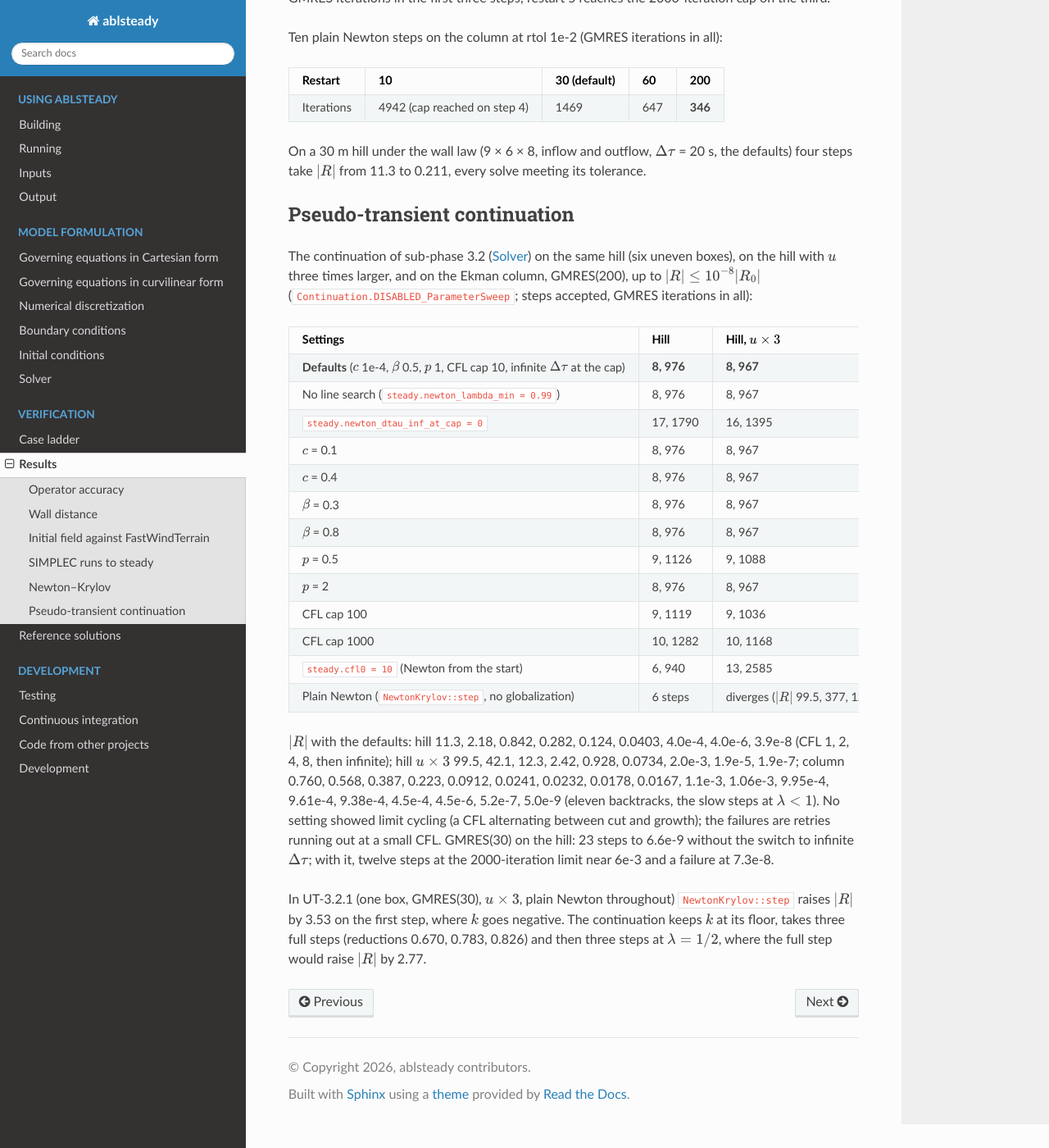
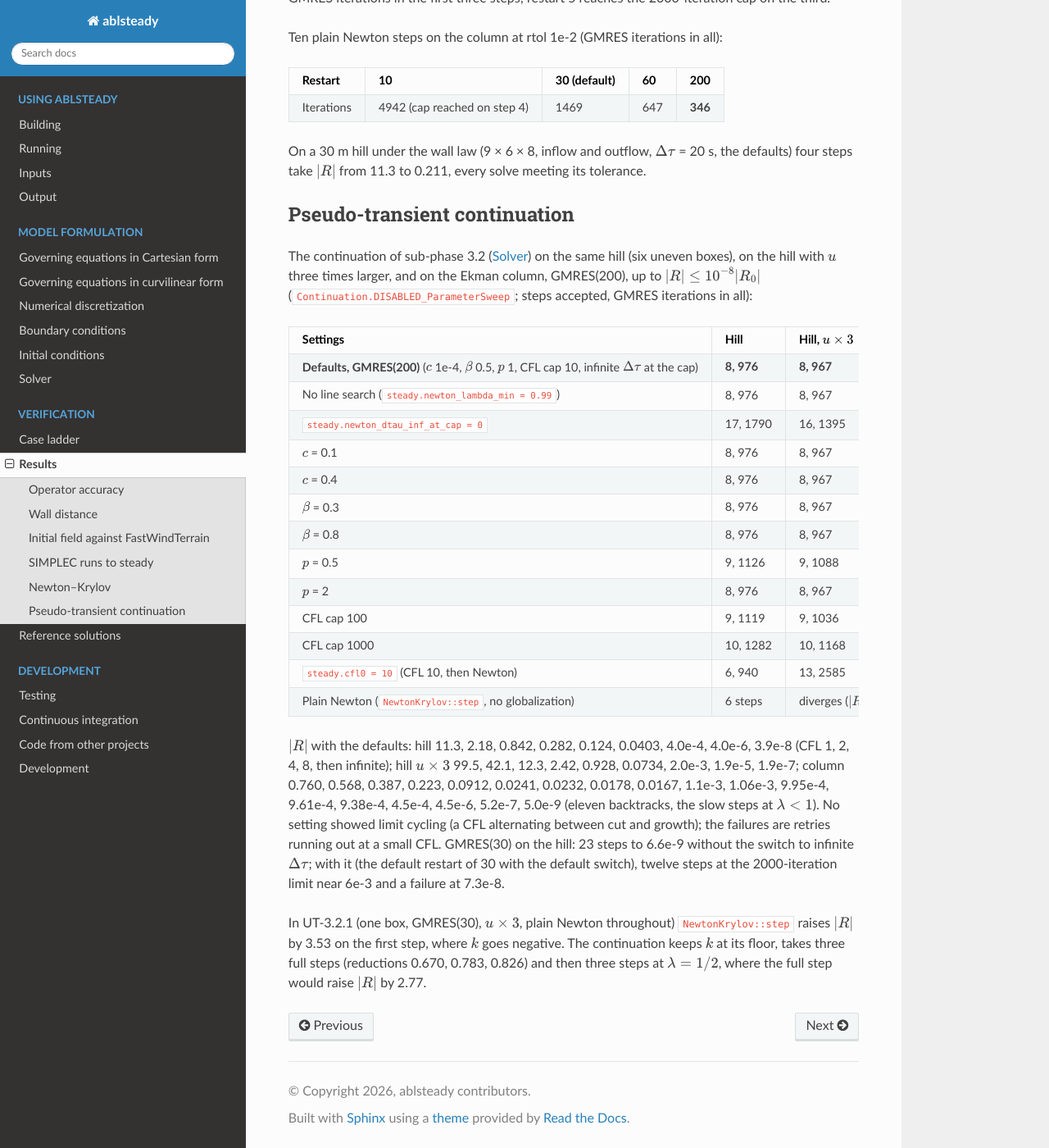
Before and after one commit to erf-model/gust-abl, a Sphinx documentation site: the page built from docs/results.rst, in a window 1280 px wide and 1400 px high, scrolled down 3791 px. Shown: the whole window at 82% size. Built offline with Sphinx 7.4.7 and the Read the Docs theme 3.1.0, drawn with Linux system fonts in a browser that asks for light colours.

Commit message:
Resolve Ann/Aaron/Pressel review findings: layout check, CFL floor, restart and SER test coverage, docs
Co-authored-by: hgopalan <1108371+hgopalan@users.noreply.github.com>

```diff
--- a/docs/results.rst
+++ b/docs/results.rst
@@ -301,18 +301,18 @@ The continuation of sub-phase 3.2 (:doc:`solver`) on the same hill (six uneven b
      - Hill
      - Hill, :math:`u \times 3`
      - Column
-   * - **Defaults** (:math:`c` 1e-4, :math:`\beta` 0.5, :math:`p` 1, CFL cap 10, infinite :math:`\Delta\tau` at the cap)
+   * - **Defaults, GMRES(200)** (:math:`c` 1e-4, :math:`\beta` 0.5, :math:`p` 1, CFL cap 10, infinite :math:`\Delta\tau` at the cap)
      - **8, 976**
      - **8, 967**
      - **17, 510** (11 backtracks)
    * - No line search (``steady.newton_lambda_min = 0.99``)
      - 8, 976
      - 8, 967
-     - fails at 3.0e-2
+     - fails at :math:`|R|/|R_0|` = 3.0e-2
    * - ``steady.newton_dtau_inf_at_cap = 0``
      - 17, 1790
      - 16, 1395
-     - 9.1e-4 after 60
+     - :math:`|R|/|R_0|` = 9.1e-4 after 60
    * - :math:`c` = 0.1
      - 8, 976
      - 8, 967
@@ -345,7 +345,7 @@ The continuation of sub-phase 3.2 (:doc:`solver`) on the same hill (six uneven b
      - 10, 1282
      - 10, 1168
      - 20, 337
-   * - ``steady.cfl0 = 10`` (Newton from the start)
+   * - ``steady.cfl0 = 10`` (CFL 10, then Newton)
      - 6, 940
      - 13, 2585
      - 11, 370
@@ -359,7 +359,7 @@ The continuation of sub-phase 3.2 (:doc:`solver`) on the same hill (six uneven b
 0.760, 0.568, 0.387, 0.223, 0.0912, 0.0241, 0.0232, 0.0178, 0.0167, 1.1e-3, 1.06e-3, 9.95e-4, 9.61e-4,
 9.38e-4, 4.5e-4, 4.5e-6, 5.2e-7, 5.0e-9 (eleven backtracks, the slow steps at :math:`\lambda < 1`). No setting showed limit cycling (a CFL alternating between cut and growth); the
 failures are retries running out at a small CFL. GMRES(30) on the hill: 23 steps to 6.6e-9 without the switch to
-infinite :math:`\Delta\tau`; with it, twelve steps at the 2000-iteration limit near 6e-3 and a failure at 7.3e-8.
+infinite :math:`\Delta\tau`; with it (the default restart of 30 with the default switch), twelve steps at the 2000-iteration limit near 6e-3 and a failure at 7.3e-8.
 
 In UT-3.2.1 (one box, GMRES(30), :math:`u \times 3`, plain Newton throughout) ``NewtonKrylov::step`` raises
 :math:`|R|` by 3.53 on the first step, where :math:`k` goes negative. The continuation keeps :math:`k` at its floor,
```
Also changed, not shown: other parts of docs/results.rst (+1 -1 lines), docs/solver.rst (+7 -2 lines), docs/testing.rst (+6 -4 lines), 3 other files.
